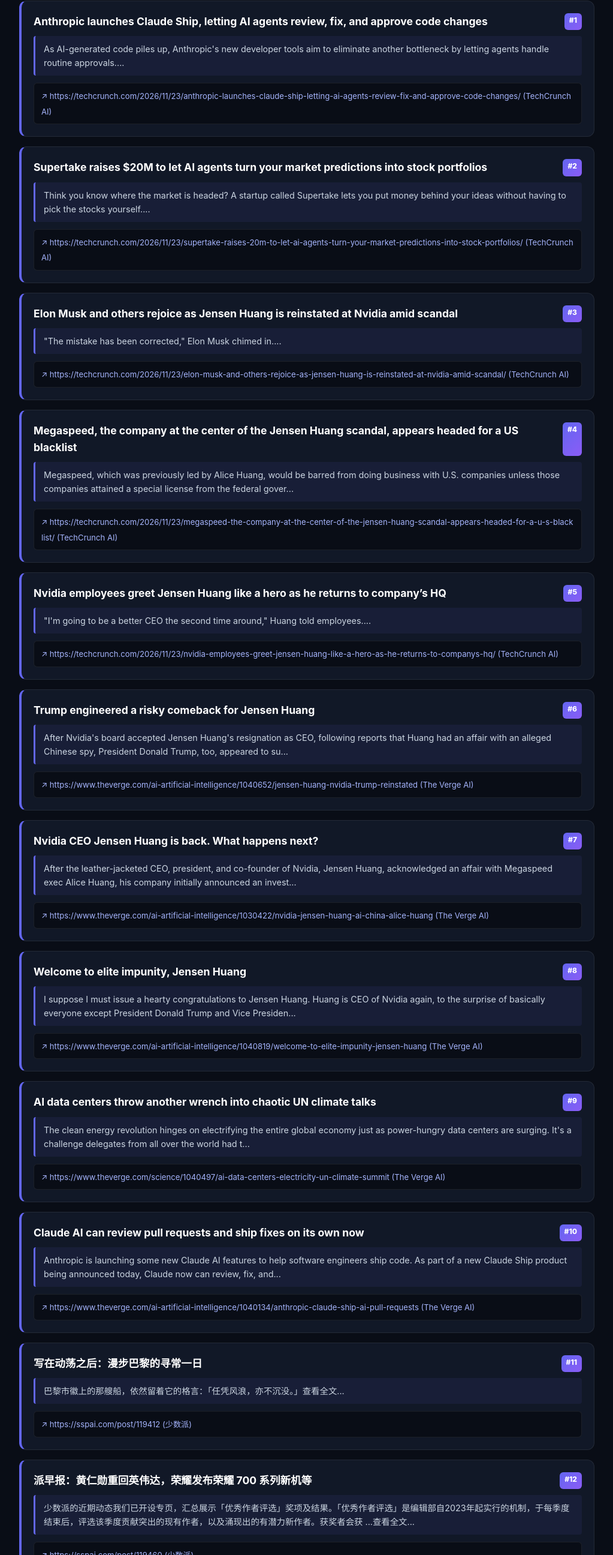
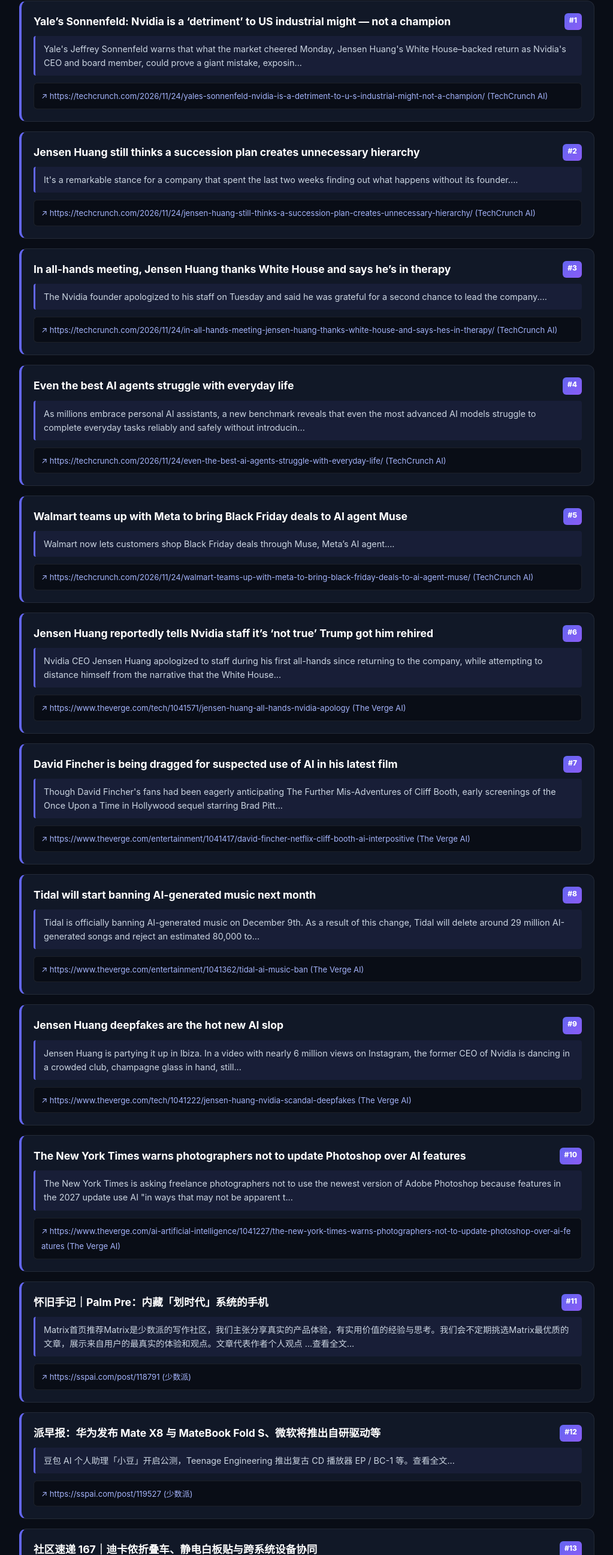
Before and after one commit to wfy/AI-daily, a plain HTML site: page index.html in a window 1280 px wide. Shown: the part 208-2800 px from the top of the page at 60% size, without its empty margins (128-1151 px from the left). Drawn offline with Linux system fonts and the light colour scheme.

Commit message:
Auto-update AI Daily Report [2026-11-25]

```diff
--- a/index.html
+++ b/index.html
@@ -47,7 +47,7 @@
             <div class="tag">🟢 每天 07:30 自动定时更新</div>
         </nav>
         <section class="hero">
-            <h1>全球 AI 日报【2026年11月24日】</h1>
+            <h1>全球 AI 日报【2026年11月25日】</h1>
             <p>基于 GitHub Actions 自动化更新，搜集过去 24 小时全球顶尖实验室、媒体与开源社区最新 AI 动态。</p>
         </section>
 
@@ -55,150 +55,210 @@
 
         <div class="news-card">
             <div class="card-top">
-                <h3 class="card-heading">Anthropic launches Claude Ship, letting AI agents review, fix, and approve code changes</h3>
+                <h3 class="card-heading">Yale’s Sonnenfeld: Nvidia is a ‘detriment’ to US industrial might — not a champion</h3>
                 <span class="card-badge">#1</span>
             </div>
             <div class="summary-callout">
-                As AI-generated code piles up, Anthropic's new developer tools aim to eliminate another bottleneck by letting agents handle routine approvals....
+                Yale's Jeffrey Sonnenfeld warns that what the market cheered Monday, Jensen Huang's White House–backed return as Nvidia's CEO and board member, could prove a giant mistake, exposin...
             </div>
             <div class="source-bar">
-                <a href="https://techcrunch.com/2026/11/23/anthropic-launches-claude-ship-letting-ai-agents-review-fix-and-approve-code-changes/" target="_blank" class="source-link">
-                    ↗ https://techcrunch.com/2026/11/23/anthropic-launches-claude-ship-letting-ai-agents-review-fix-and-approve-code-changes/ (TechCrunch AI)
+                <a href="https://techcrunch.com/2026/11/24/yales-sonnenfeld-nvidia-is-a-detriment-to-u-s-industrial-might-not-a-champion/" target="_blank" class="source-link">
+                    ↗ https://techcrunch.com/2026/11/24/yales-sonnenfeld-nvidia-is-a-detriment-to-u-s-industrial-might-not-a-champion/ (TechCrunch AI)
                 </a>
             </div>
         </div>
 
         <div class="news-card">
             <div class="card-top">
-                <h3 class="card-heading">Supertake raises $20M to let AI agents turn your market predictions into stock portfolios</h3>
+                <h3 class="card-heading">Jensen Huang still thinks a succession plan creates unnecessary hierarchy</h3>
                 <span class="card-badge">#2</span>
             </div>
             <div class="summary-callout">
-                Think you know where the market is headed? A startup called Supertake lets you put money behind your ideas without having to pick the stocks yourself....
+                It's a remarkable stance for a company that spent the last two weeks finding out what happens without its founder....
             </div>
             <div class="source-bar">
-                <a href="https://techcrunch.com/2026/11/23/supertake-raises-20m-to-let-ai-agents-turn-your-market-predictions-into-stock-portfolios/" target="_blank" class="source-link">
-                    ↗ https://techcrunch.com/2026/11/23/supertake-raises-20m-to-let-ai-agents-turn-your-market-predictions-into-stock-portfolios/ (TechCrunch AI)
+                <a href="https://techcrunch.com/2026/11/24/jensen-huang-still-thinks-a-succession-plan-creates-unnecessary-hierarchy/" target="_blank" class="source-link">
+                    ↗ https://techcrunch.com/2026/11/24/jensen-huang-still-thinks-a-succession-plan-creates-unnecessary-hierarchy/ (TechCrunch AI)
                 </a>
             </div>
         </div>
 
         <div class="news-card">
             <div class="card-top">
-                <h3 class="card-heading">Elon Musk and others rejoice as Jensen Huang is reinstated at Nvidia amid scandal</h3>
+                <h3 class="card-heading">In all-hands meeting, Jensen Huang thanks White House and says he’s in therapy</h3>
                 <span class="card-badge">#3</span>
             </div>
             <div class="summary-callout">
-                "The mistake has been corrected," Elon Musk chimed in....
+                The Nvidia founder apologized to his staff on Tuesday and said he was grateful for a second chance to lead the company....
             </div>
             <div class="source-bar">
-                <a href="https://techcrunch.com/2026/11/23/elon-musk-and-others-rejoice-as-jensen-huang-is-reinstated-at-nvidia-amid-scandal/" target="_blank" class="source-link">
-                    ↗ https://techcrunch.com/2026/11/23/elon-musk-and-others-rejoice-as-jensen-huang-is-reinstated-at-nvidia-amid-scandal/ (TechCrunch AI)
+                <a href="https://techcrunch.com/2026/11/24/in-all-hands-meeting-jensen-huang-thanks-white-house-and-says-hes-in-therapy/" target="_blank" class="source-link">
+                    ↗ https://techcrunch.com/2026/11/24/in-all-hands-meeting-jensen-huang-thanks-white-house-and-says-hes-in-therapy/ (TechCrunch AI)
                 </a>
             </div>
         </div>
 
         <div class="news-card">
             <div class="card-top">
-                <h3 class="card-heading">Megaspeed, the company at the center of the Jensen Huang scandal, appears headed for a US blacklist</h3>
+                <h3 class="card-heading">Even the best AI agents struggle with everyday life</h3>
                 <span class="card-badge">#4</span>
             </div>
             <div class="summary-callout">
-                Megaspeed, which was previously led by Alice Huang, would be barred from doing business with U.S. companies unless those companies attained a special license from the federal gover...
+                As millions embrace personal AI assistants, a new benchmark reveals that even the most advanced AI models struggle to complete everyday tasks reliably and safely without introducin...
             </div>
             <div class="source-bar">
-                <a href="https://techcrunch.com/2026/11/23/megaspeed-the-company-at-the-center-of-the-jensen-huang-scandal-appears-headed-for-a-u-s-blacklist/" target="_blank" class="source-link">
-                    ↗ https://techcrunch.com/2026/11/23/megaspeed-the-company-at-the-center-of-the-jensen-huang-scandal-appears-headed-for-a-u-s-blacklist/ (TechCrunch AI)
+                <a href="https://techcrunch.com/2026/11/24/even-the-best-ai-agents-struggle-with-everyday-life/" target="_blank" class="source-link">
+                    ↗ https://techcrunch.com/2026/11/24/even-the-best-ai-agents-struggle-with-everyday-life/ (TechCrunch AI)
                 </a>
             </div>
         </div>
 
         <div class="news-card">
             <div class="card-top">
-                <h3 class="card-heading">Nvidia employees greet Jensen Huang like a hero as he returns to company’s HQ</h3>
+                <h3 class="card-heading">Walmart teams up with Meta to bring Black Friday deals to AI agent Muse</h3>
                 <span class="card-badge">#5</span>
             </div>
             <div class="summary-callout">
-                "I'm going to be a better CEO the second time around," Huang told employees....
+                Walmart now lets customers shop Black Friday deals through Muse, Meta’s AI agent....
             </div>
             <div class="source-bar">
-                <a href="https://techcrunch.com/2026/11/23/nvidia-employees-greet-jensen-huang-like-a-hero-as-he-returns-to-companys-hq/" target="_blank" class="source-link">
-                    ↗ https://techcrunch.com/2026/11/23/nvidia-employees-greet-jensen-huang-like-a-hero-as-he-returns-to-companys-hq/ (TechCrunch AI)
+                <a href="https://techcrunch.com/2026/11/24/walmart-teams-up-with-meta-to-bring-black-friday-deals-to-ai-agent-muse/" target="_blank" class="source-link">
+                    ↗ https://techcrunch.com/2026/11/24/walmart-teams-up-with-meta-to-bring-black-friday-deals-to-ai-agent-muse/ (TechCrunch AI)
                 </a>
             </div>
         </div>
 
         <div class="news-card">
             <div class="card-top">
-                <h3 class="card-heading">Trump engineered a risky comeback for Jensen Huang</h3>
+                <h3 class="card-heading">Jensen Huang reportedly tells Nvidia staff it&#8217;s ‘not true’ Trump got him rehired</h3>
                 <span class="card-badge">#6</span>
             </div>
             <div class="summary-callout">
-                After Nvidia's board accepted Jensen Huang's resignation as CEO, following reports that Huang had an affair with an alleged Chinese spy, President Donald Trump, too, appeared to su...
+                Nvidia CEO Jensen Huang apologized to staff during his first all-hands since returning to the company, while attempting to distance himself from the narrative that the White House...
             </div>
             <div class="source-bar">
-                <a href="https://www.theverge.com/ai-artificial-intelligence/1040652/jensen-huang-nvidia-trump-reinstated" target="_blank" class="source-link">
-                    ↗ https://www.theverge.com/ai-artificial-intelligence/1040652/jensen-huang-nvidia-trump-reinstated (The Verge AI)
+                <a href="https://www.theverge.com/tech/1041571/jensen-huang-all-hands-nvidia-apology" target="_blank" class="source-link">
+                    ↗ https://www.theverge.com/tech/1041571/jensen-huang-all-hands-nvidia-apology (The Verge AI)
                 </a>
             </div>
         </div>
 
         <div class="news-card">
             <div class="card-top">
-                <h3 class="card-heading">Nvidia CEO Jensen Huang is back. What happens next?</h3>
+                <h3 class="card-heading">David Fincher is being dragged for suspected use of AI in his latest film</h3>
                 <span class="card-badge">#7</span>
             </div>
             <div class="summary-callout">
-                After the leather-jacketed CEO, president, and co-founder of Nvidia, Jensen Huang, acknowledged an affair with Megaspeed exec Alice Huang, his company initially announced an invest...
+                Though David Fincher's fans had been eagerly anticipating The Further Mis-Adventures of Cliff Booth, early screenings of the Once Upon a Time in Hollywood sequel starring Brad Pitt...
             </div>
             <div class="source-bar">
-                <a href="https://www.theverge.com/ai-artificial-intelligence/1030422/nvidia-jensen-huang-ai-china-alice-huang" target="_blank" class="source-link">
-                    ↗ https://www.theverge.com/ai-artificial-intelligence/1030422/nvidia-jensen-huang-ai-china-alice-huang (The Verge AI)
+                <a href="https://www.theverge.com/entertainment/1041417/david-fincher-netflix-cliff-booth-ai-interpositive" target="_blank" class="source-link">
+                    ↗ https://www.theverge.com/entertainment/1041417/david-fincher-netflix-cliff-booth-ai-interpositive (The Verge AI)
                 </a>
             </div>
         </div>
 
         <div class="news-card">
             <div class="card-top">
-                <h3 class="card-heading">Welcome to elite impunity, Jensen Huang</h3>
+                <h3 class="card-heading">Tidal will start banning AI-generated music next month</h3>
                 <span class="card-badge">#8</span>
             </div>
             <div class="summary-callout">
-                I suppose I must issue a hearty congratulations to Jensen Huang. Huang is CEO of Nvidia again, to the surprise of basically everyone except President Donald Trump and Vice Presiden...
+                Tidal is officially banning AI-generated music on December 9th. As a result of this change, Tidal will delete around 29 million AI-generated songs and reject an estimated 80,000 to...
             </div>
             <div class="source-bar">
-                <a href="https://www.theverge.com/ai-artificial-intelligence/1040819/welcome-to-elite-impunity-jensen-huang" target="_blank" class="source-link">
-                    ↗ https://www.theverge.com/ai-artificial-intelligence/1040819/welcome-to-elite-impunity-jensen-huang (The Verge AI)
+                <a href="https://www.theverge.com/entertainment/1041362/tidal-ai-music-ban" target="_blank" class="source-link">
+                    ↗ https://www.theverge.com/entertainment/1041362/tidal-ai-music-ban (The Verge AI)
                 </a>
             </div>
         </div>
 
         <div class="news-card">
             <div class="card-top">
-                <h3 class="card-heading">AI data centers throw another wrench into chaotic UN climate talks</h3>
+                <h3 class="card-heading">Jensen Huang deepfakes are the hot new AI slop</h3>
                 <span class="card-badge">#9</span>
             </div>
             <div class="summary-callout">
-                The clean energy revolution hinges on electrifying the entire global economy just as power-hungry data centers are surging. It's a challenge delegates from all over the world had t...
+                Jensen Huang is partying it up in Ibiza. In a video with nearly 6 million views on Instagram, the former CEO of Nvidia is dancing in a crowded club, champagne glass in hand, still...
             </div>
             <div class="source-bar">
-                <a href="https://www.theverge.com/science/1040497/ai-data-centers-electricity-un-climate-summit" target="_blank" class="source-link">
-                    ↗ https://www.theverge.com/science/1040497/ai-data-centers-electricity-un-climate-summit (The Verge AI)
+                <a href="https://www.theverge.com/tech/1041222/jensen-huang-nvidia-scandal-deepfakes" target="_blank" class="source-link">
+                    ↗ https://www.theverge.com/tech/1041222/jensen-huang-nvidia-scandal-deepfakes (The Verge AI)
                 </a>
             </div>
         </div>
 
         <div class="news-card">
             <div class="card-top">
-                <h3 class="card-heading">Claude AI can review pull requests and ship fixes on its own now</h3>
+                <h3 class="card-heading">The New York Times warns photographers not to update Photoshop over AI features</h3>
                 <span class="card-badge">#10</span>
             </div>
             <div class="summary-callout">
-                Anthropic is launching some new Claude AI features to help software engineers ship code. As part of a new Claude Ship product being announced today, Claude now can review, fix, and...
+                The New York Times is asking freelance photographers not to use the newest version of Adobe Photoshop because features in the 2027 update use AI "in ways that may not be apparent t...
             </div>
             <div class="source-bar">
-                <a href="https://www.theverge.com/ai-artificial-intelligence/1040134/anthropic-claude-ship-ai-pull-requests" target="_blank" class="source-link">
-                    ↗ https://www.theverge.com/ai-artificial-intelligence/1040134/anthropic-claude-ship-ai-pull-requests (The Verge AI)
+                <a href="https://www.theverge.com/ai-artificial-intelligence/1041227/the-new-york-times-warns-photographers-not-to-update-photoshop-over-ai-features" target="_blank" class="source-link">
+                    ↗ https://www.theverge.com/ai-artificial-intelligence/1041227/the-new-york-times-warns-photographers-not-to-update-photoshop-over-ai-features (The Verge AI)
+                </a>
+            </div>
+        </div>
+
+        <div class="news-card">
+            <div class="card-top">
+                <h3 class="card-heading">怀旧手记｜Palm Pre：内藏「划时代」系统的手机</h3>
+                <span class="card-badge">#11</span>
+            </div>
+            <div class="summary-callout">
+                Matrix首页推荐Matrix是少数派的写作社区，我们主张分享真实的产品体验，有实用价值的经验与思考。我们会不定期挑选Matrix最优质的文章，展示来自用户的最真实的体验和观点。文章代表作者个人观点 ...查看全文...
+            </div>
+            <div class="source-bar">
+                <a href="https://sspai.com/post/118791" target="_blank" class="source-link">
+                    ↗ https://sspai.com/post/118791 (少数派)
+                </a>
+            </div>
+        </div>
+
+        <div class="news-card">
+            <div class="card-top">
+                <h3 class="card-heading">派早报：华为发布 Mate X8 与 MateBook Fold S、微软将推出自研驱动等</h3>
+                <span class="card-badge">#12</span>
+            </div>
+            <div class="summary-callout">
+                豆包 AI 个人助理「小豆」开启公测，Teenage Engineering 推出复古 CD 播放器 EP / BC-1 等。查看全文...
+            </div>
+            <div class="source-bar">
+                <a href="https://sspai.com/post/119527" target="_blank" class="source-link">
+                    ↗ https://sspai.com/post/119527 (少数派)
+                </a>
+            </div>
+        </div>
+
+        <div class="news-card">
+            <div class="card-top">
+                <h3 class="card-heading">社区速递 167｜迪卡侬折叠车、静电白板贴与跨系统设备协同</h3>
+                <span class="card-badge">#13</span>
+            </div>
+            <div class="summary-callout">
+                除了首页时间流和侧栏的精选展位，少数派Matrix社区还有很多优秀内容因条件所限无法得到有效曝光，因此我们决定重启Matrix周报，并在此基础上添加更多社区内容、作者投稿新玩意呈现给大家。上周社区速递 ...查看全文...
+            </div>
+            <div class="source-bar">
+                <a href="https://sspai.com/post/119492" target="_blank" class="source-link">
+                    ↗ https://sspai.com/post/119492 (少数派)
+                </a>
+            </div>
+        </div>
+
+        <div class="news-card">
+            <div class="card-top">
+                <h3 class="card-heading">[限时特惠] 从构思到完稿，让长文写作更有条理：妙笔</h3>
+                <span class="card-badge">#14</span>
+            </div>
+            <div class="summary-callout">
+                写一篇短文，我们可能只需要一个能让人打开即用的编辑器，比如说Apple用户最常用的系统备忘录，或者广为人知的桌面应用MicrosoftWord。但当文章的篇幅逐渐变长，一些原本不太起眼的事情也会变得麻 ...查看全文...
+            </div>
+            <div class="source-bar">
+                <a href="https://sspai.com/post/119035" target="_blank" class="source-link">
+                    ↗ https://sspai.com/post/119035 (少数派)
                 </a>
             </div>
         </div>
@@ -206,7 +266,7 @@
         <div class="news-card">
             <div class="card-top">
                 <h3 class="card-heading">写在动荡之后：漫步巴黎的寻常一日</h3>
-                <span class="card-badge">#11</span>
+                <span class="card-badge">#15</span>
             </div>
             <div class="summary-callout">
                 巴黎市徽上的那艘船，依然留着它的格言：「任凭风浪，亦不沉没。」查看全文...
@@ -214,66 +274,6 @@
             <div class="source-bar">
                 <a href="https://sspai.com/post/119412" target="_blank" class="source-link">
                     ↗ https://sspai.com/post/119412 (少数派)
-                </a>
-            </div>
-        </div>
-
-        <div class="news-card">
-            <div class="card-top">
-                <h3 class="card-heading">派早报：黄仁勋重回英伟达，荣耀发布荣耀 700 系列新机等</h3>
-                <span class="card-badge">#12</span>
-            </div>
-            <div class="summary-callout">
-                少数派的近期动态我们已开设专页，汇总展示「优秀作者评选」奖项及结果。「优秀作者评选」是编辑部自2023年起实行的机制，于每季度结束后，评选该季度贡献突出的现有作者，以及涌现出的有潜力新作者。获奖者会获 ...查看全文...
-            </div>
-            <div class="source-bar">
-                <a href="https://sspai.com/post/119460" target="_blank" class="source-link">
-                    ↗ https://sspai.com/post/119460 (少数派)
-                </a>
-            </div>
-        </div>
-
-        <div class="news-card">
-            <div class="card-top">
-                <h3 class="card-heading">派评 | 近期值得关注的 App</h3>
-                <span class="card-badge">#13</span>
-            </div>
-            <div class="summary-callout">
-                >下载少数派客户端、关注少数派公众号，解锁全新阅读体验📰>实用、好用的正版软件，少数派为你呈现🚀查看全文...
-            </div>
-            <div class="source-bar">
-                <a href="https://sspai.com/post/119438" target="_blank" class="source-link">
-                    ↗ https://sspai.com/post/119438 (少数派)
-                </a>
-            </div>
-        </div>
-
-        <div class="news-card">
-            <div class="card-top">
-                <h3 class="card-heading">怪手机们要回来了吗？</h3>
-                <span class="card-badge">#14</span>
-            </div>
-            <div class="summary-callout">
-                喜欢玩小手机和怪手机的朋友，这两年应该好歹有了点兴奋劲。华为用PuraX系列带回了「阔」屏幕，卖出了百万销量。然后又是一堆宽宽的折叠屏。实体全键盘也不再只有Unihertz一家闷头劳作，做手机键盘壳子 ...查看全文本文为会员文章，出自《单篇文章》，订阅后可阅读全文。...
-            </div>
-            <div class="source-bar">
-                <a href="https://sspai.com/prime/story/weird-phones-are-returning" target="_blank" class="source-link">
-                    ↗ https://sspai.com/prime/story/weird-phones-are-returning (少数派)
-                </a>
-            </div>
-        </div>
-
-        <div class="news-card">
-            <div class="card-top">
-                <h3 class="card-heading">养鱼更省心，造景更自由：米家智能鱼缸 2 Pro 体验</h3>
-                <span class="card-badge">#15</span>
-            </div>
-            <div class="summary-callout">
-                今年8月，小米推出了全新的米家智能鱼缸2Pro。米家智能鱼缸系列目前已经推出了三款产品，分别是一代、桌面版（二代）和最新的2Pro。这一系列产品始终围绕一体化设计和智能养鱼展开，降低入门级用户养鱼的门 ...查看全文...
-            </div>
-            <div class="source-bar">
-                <a href="https://sspai.com/post/119023" target="_blank" class="source-link">
-                    ↗ https://sspai.com/post/119023 (少数派)
                 </a>
             </div>
         </div>
```
